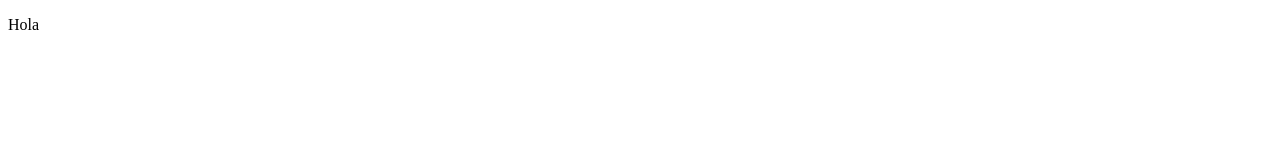
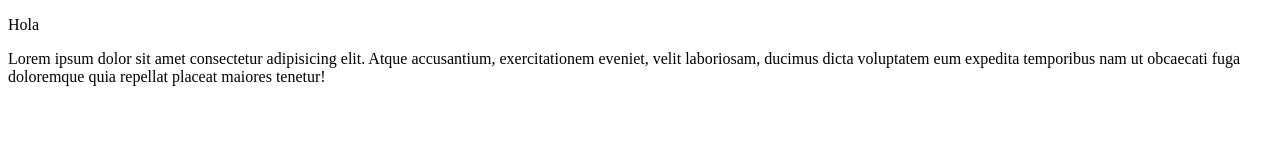
Before and after one commit to osunamaria/EjemploGit, a plain HTML site: page perfil.html in a window 1280 px wide. Drawn offline with Linux system fonts and the light colour scheme.

Commit message:
div y frase ;)

```diff
--- a/perfil.html
+++ b/perfil.html
@@ -5,5 +5,10 @@
 </head>
 <body>
     <p>Hola</p>
+    <div>
+        <p>
+            Lorem ipsum dolor sit amet consectetur adipisicing elit. Atque accusantium, exercitationem eveniet, velit laboriosam, ducimus dicta voluptatem eum expedita temporibus nam ut obcaecati fuga doloremque quia repellat placeat maiores tenetur!
+        </p>
+    </div>
 </body>
 </html>
```
